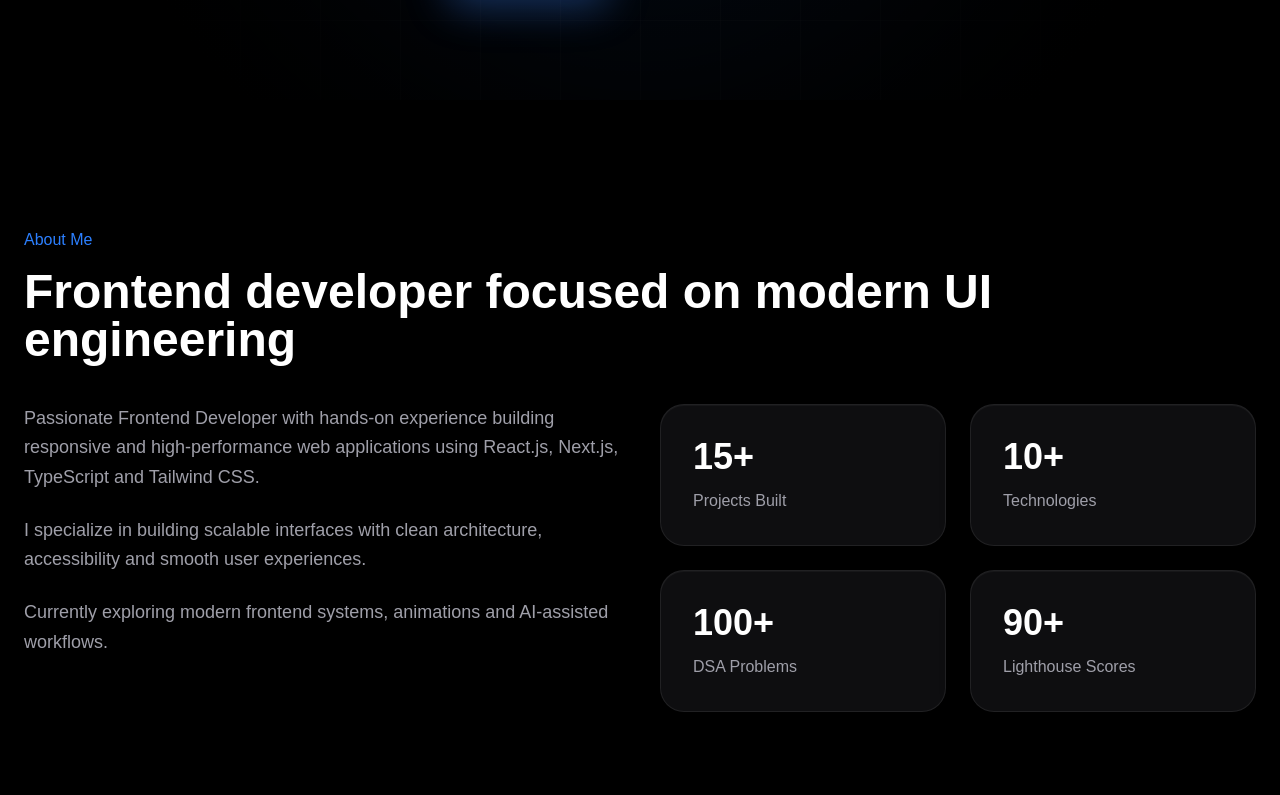
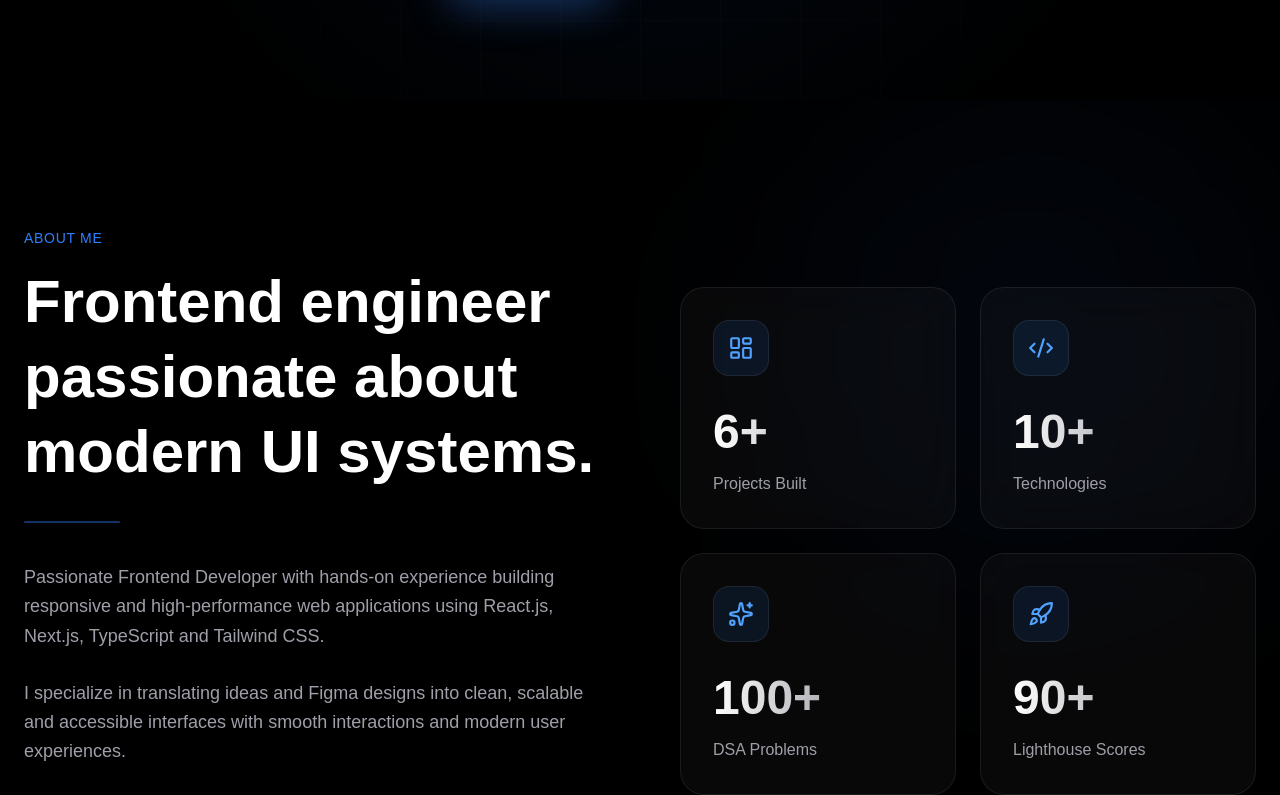
Before and after one commit to ShikhaGond/shikha-portfolio, a Next.js app: page / in a window 1280 px wide. Shown: the part 700-1495 px from the top of the page. Built offline with nearby package versions, Linux system fonts and the light colour scheme.

Commit message:
feat: enhance About, Contact, Journey, Projects, and Testimonials sections with improved layout and visual elements

```diff
--- a/src/components/sections/about.tsx
+++ b/src/components/sections/about.tsx
@@ -1,80 +1,162 @@
+"use client";
+
+import { motion } from "framer-motion";
+
+import {
+  Code2,
+  Sparkles,
+  LayoutDashboard,
+  Rocket,
+} from "lucide-react";
+
+const stats = [
+  {
+    value: "6+",
+    label: "Projects Built",
+    icon: LayoutDashboard,
+  },
+
+  {
+    value: "10+",
+    label: "Technologies",
+    icon: Code2,
+  },
+
+  {
+    value: "100+",
+    label: "DSA Problems",
+    icon: Sparkles,
+  },
+
+  {
+    value: "90+",
+    label: "Lighthouse Scores",
+    icon: Rocket,
+  },
+];
+
 export function About() {
   return (
     <section
       id="about"
-      className="py-32 bg-black text-white"
+      className="relative py-32 bg-black text-white overflow-hidden"
     >
-      <div className="max-w-7xl mx-auto px-6">
 
-        <p className="text-blue-500 mb-4">
+      {/* Background Glow */}
+
+      <div className="absolute top-0 right-0 w-[500px] h-[500px] bg-blue-500/5 blur-[120px] rounded-full" />
+
+      <div className="max-w-7xl mx-auto px-6 relative z-10">
+
+        <div className="grid lg:grid-cols-2 gap-20 items-center">
+
+          {/* Left */}
+
+          <motion.div
+            initial={{
+              opacity: 0,
+              y: 30,
+            }}
+            whileInView={{
+              opacity: 1,
+              y: 0,
+            }}
+            viewport={{
+              once: true,
+            }}
+            transition={{
+              duration: 0.7,
+            }}
+          >
+
+            <p className="text-blue-500 uppercase tracking-wider text-sm mb-4">
               About Me
             </p>
 
-        <h2 className="text-5xl font-bold mb-10">
-          Frontend developer focused on modern UI engineering
+            <h2 className="text-5xl md:text-6xl font-bold leading-tight mb-8">
+              Frontend engineer passionate about modern UI systems.
             </h2>
 
-        <div className="grid lg:grid-cols-2 gap-10">
+            <div className="w-24 h-[2px] bg-blue-500/40 rounded-full mb-10" />
 
-          <div className="space-y-6 text-zinc-400 text-lg leading-relaxed">
+            <div className="space-y-7 text-zinc-400 text-lg leading-relaxed">
 
               <p>
                 Passionate Frontend Developer with hands-on experience building responsive and high-performance web applications using React.js, Next.js, TypeScript and Tailwind CSS.
               </p>
 
               <p>
-              I specialize in building scalable interfaces with clean architecture, accessibility and smooth user experiences.
+                I specialize in translating ideas and Figma designs into clean, scalable and accessible interfaces with smooth interactions and modern user experiences.
               </p>
 
               <p>
-              Currently exploring modern frontend systems, animations and AI-assisted workflows.
+                Currently focused on frontend engineering, performance optimization, design systems and continuously improving through real-world projects.
               </p>
 
             </div>
 
-          <div className="grid grid-cols-2 gap-6">
+          </motion.div>
 
-            <div className="glass rounded-3xl p-8">
-              <h3 className="text-4xl font-bold mb-3">
-                15+
+          {/* Right */}
+
+          <motion.div
+            initial={{
+              opacity: 0,
+              y: 30,
+            }}
+            whileInView={{
+              opacity: 1,
+              y: 0,
+            }}
+            viewport={{
+              once: true,
+            }}
+            transition={{
+              duration: 0.7,
+              delay: 0.2,
+            }}
+            className="grid grid-cols-2 gap-6"
+          >
+
+            {stats.map((stat) => {
+              const Icon = stat.icon;
+
+              return (
+                <div
+                  key={stat.label}
+                  className="group relative overflow-hidden rounded-3xl border border-white/10 bg-white/[0.03] backdrop-blur-xl p-8 hover:-translate-y-2 transition-all duration-500"
+                >
+
+                  {/* Hover Glow */}
+
+                  <div className="absolute inset-0 opacity-0 group-hover:opacity-100 transition-opacity duration-500 bg-blue-500/5" />
+
+                  <div className="relative z-10">
+
+                    <div className="w-14 h-14 rounded-2xl bg-blue-500/10 border border-blue-500/20 flex items-center justify-center mb-8">
+
+                      <Icon
+                        size={26}
+                        className="text-blue-400"
+                      />
+
+                    </div>
+
+                    <h3 className="text-5xl font-bold mb-4 bg-gradient-to-r from-white to-zinc-500 bg-clip-text text-transparent">
+                      {stat.value}
                     </h3>
 
                     <p className="text-zinc-400">
-                Projects Built
+                      {stat.label}
                     </p>
-            </div>
 
-            <div className="glass rounded-3xl p-8">
-              <h3 className="text-4xl font-bold mb-3">
-                10+
-              </h3>
-
-              <p className="text-zinc-400">
-                Technologies
-              </p>
-            </div>
-
-            <div className="glass rounded-3xl p-8">
-              <h3 className="text-4xl font-bold mb-3">
-                100+
-              </h3>
-
-              <p className="text-zinc-400">
-                DSA Problems
-              </p>
-            </div>
-
-            <div className="glass rounded-3xl p-8">
-              <h3 className="text-4xl font-bold mb-3">
-                90+
-              </h3>
-
-              <p className="text-zinc-400">
-                Lighthouse Scores
-              </p>
                   </div>
 
                 </div>
+              );
+            })}
+
+          </motion.div>
 
         </div>
 
--- a/src/components/sections/contact.tsx
+++ b/src/components/sections/contact.tsx
@@ -13,6 +13,7 @@ export function Contact() {
         <h2 className="text-5xl font-bold mb-6">
           Let’s Build Something Great
         </h2>
+        <div className="w-24 h-[2px] bg-blue-500/40 rounded-full mt-6" />
 
         <p className="text-zinc-400 text-lg mb-10 max-w-2xl mx-auto">
           I’m currently open to frontend development opportunities and collaborations.
--- a/src/components/sections/journey.tsx
+++ b/src/components/sections/journey.tsx
@@ -47,9 +47,11 @@ export function Journey() {
           My Journey
         </p>
 
+
         <h2 className="text-5xl font-bold mb-20">
           Growth Through Continuous Learning
         </h2>
+
 
         <div className="relative border-l border-white/10 pl-10 space-y-16">
 
--- a/src/components/sections/projects.tsx
+++ b/src/components/sections/projects.tsx
@@ -18,6 +18,7 @@ export function Projects() {
           <h2 className="text-4xl font-bold">
             Selected Projects
           </h2>
+          <div className="w-24 h-[2px] bg-blue-500/40 rounded-full mt-6" />
         </div>
 
         <div className="grid md:grid-cols-2 xl:grid-cols-3 gap-10">
--- a/src/components/sections/testimonials.tsx
+++ b/src/components/sections/testimonials.tsx
@@ -31,6 +31,7 @@ export function Testimonials() {
           <h2 className="text-4xl font-bold">
             What People Say
           </h2>
+          <div className="w-24 h-[2px] bg-blue-500/40 rounded-full mt-6" />
         </div>
 
         <div className="grid md:grid-cols-3 gap-8">
```
Lines whose indentation alone changed are shown as unchanged.
